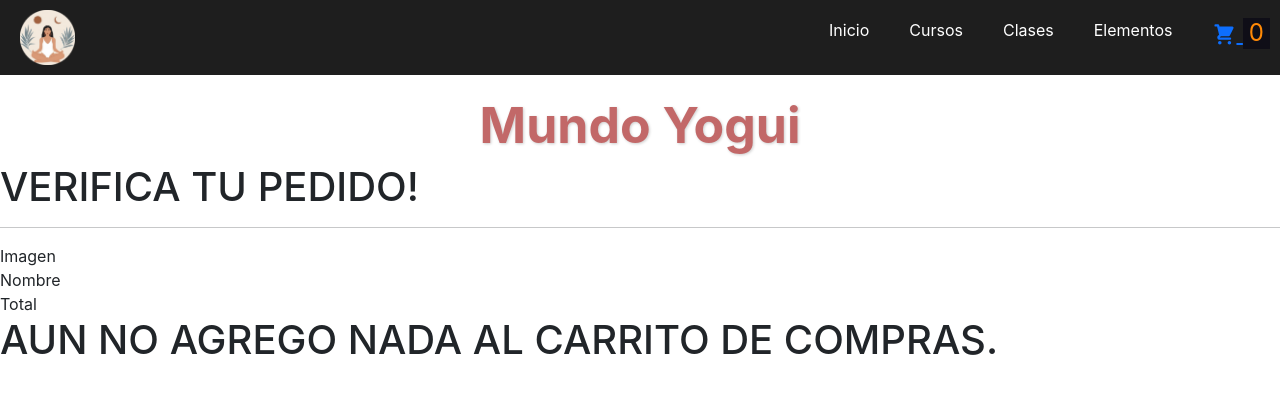
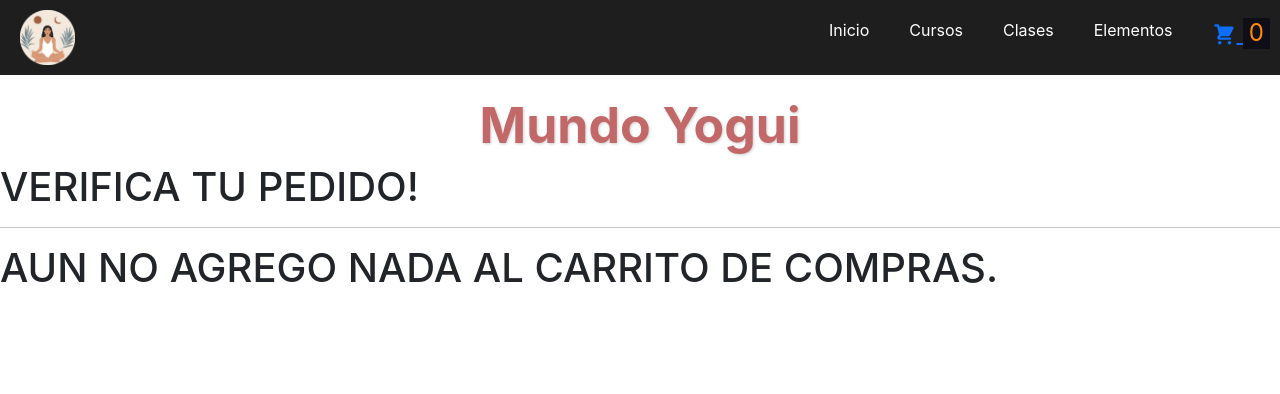
Before and after one commit to sofiarojo/EntregaFinal-ReactJS-Rojo, a React (Create React App) app: page /cart in a window 1280 px wide. Shown: the top 394 px of the page. Built offline with nearby package versions, Linux system fonts and the light colour scheme.

Commit message:
modificaciones

```diff
--- a/src/components/Cart/Cart.js
+++ b/src/components/Cart/Cart.js
@@ -11,11 +11,6 @@ export const Cart = () => {
       <h1>VERIFICA TU PEDIDO!</h1>
       <hr />
       <div className="cart-table">
-        <div className="cart-header">
-          <div className="cart-header-item">Imagen</div>
-          <div className="cart-header-item">Nombre</div>
-          <div className="cart-header-item">Total</div>
-        </div>
         {cart.map((items) => (
           <div key={items.id} className="cart-row">
             <div className="cart-item">
```
Also changed, not shown: src/components/Cart/Cart.css (added).
